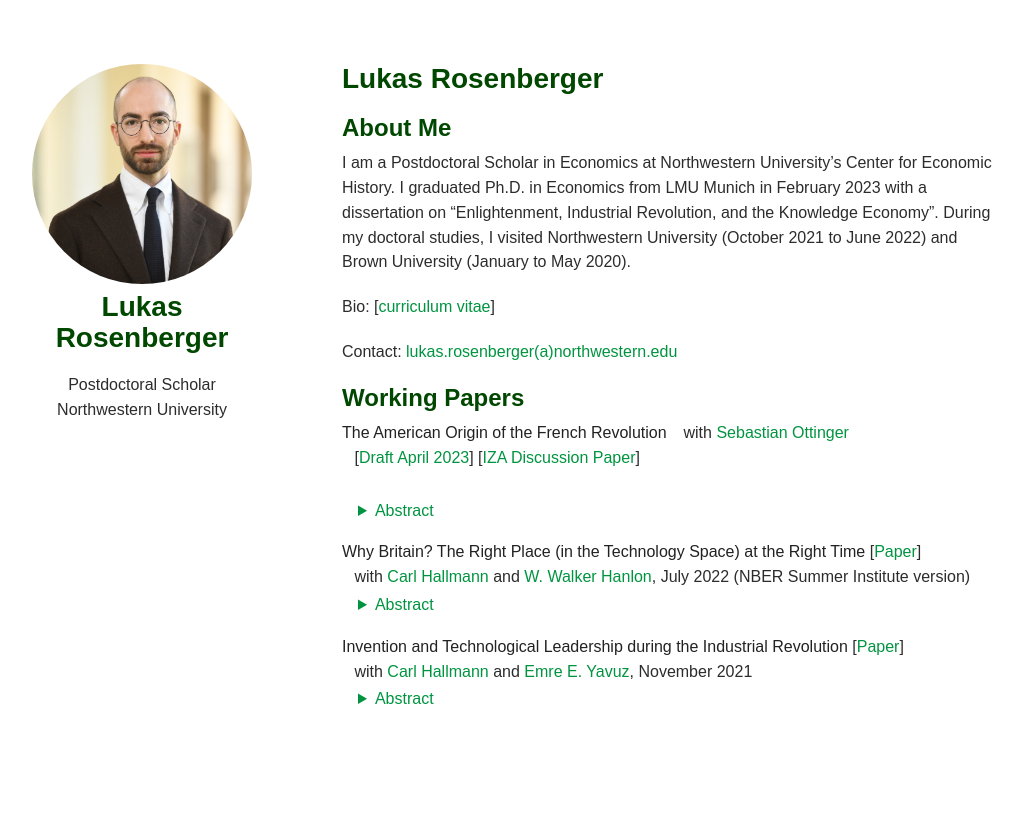
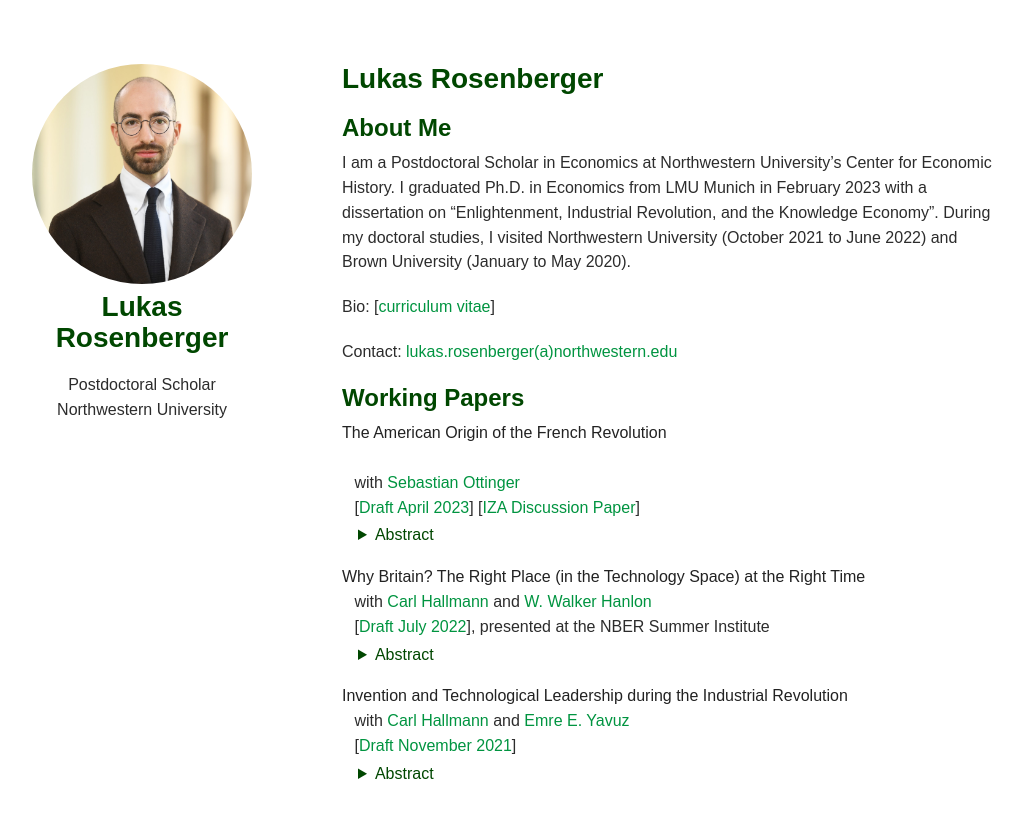
Before and after one commit to lukasrosenberger/lukasrosenberger.github.io, a Jekyll site: the page built from index.md, in a window 1280 px wide. Shown: the top 818 px of the page, without its empty margins (128-1151 px from the left). Built offline with Jekyll 4.4.1, drawn with Linux system fonts in a browser that asks for light colours; nearby versions of some CDN libraries; some web fonts are replaced; a style sheet for code colours, icons or effects is not loaded.

Commit message:
summary color, outline

```diff
--- a/_sass/minimal-light.scss
+++ b/_sass/minimal-light.scss
@@ -449,9 +449,9 @@ footer {
   font-family: monospace;
 }
 
-details summary {
+details > summary {
   cursor: pointer;
-  color: #009440;
+  color: #004700;
   margin-left: 1em;
   margin-top: -2ex;
   margin-bottom: 2ex;
--- a/index.md
+++ b/index.md
@@ -35,33 +35,37 @@ In my dissertation, I tackle the question "Why isn't the whole world developed?"
 
 ## Working Papers
 
-**The American Origin of the French Revolution**  &ensp; with [Sebastian Ottinger](https://sites.google.com/view/sebastian-ottinger)
+**The American Origin of the French Revolution**
+  <br>
+  &ensp; with [Sebastian Ottinger](https://sites.google.com/view/sebastian-ottinger)
   <br>
   &ensp; [[Draft April 2023](https://lukasrosenberger.github.io/download/American_Origins_of_the_French_Revolution.pdf)] [[IZA Discussion Paper](https://docs.iza.org/dp15974.pdf)]
-  <br>
   <details>
   <summary>Abstract</summary>
   France sent five thousand men to fight alongside George Washington's army in the American Revolutionary War. We show that the French combatants' exposure to the United States of America increased support for the French Revolution a decade later. French regions (départements) from which more American combatants originated had more revolts against feudal institutions, revolutionary societies, volunteers for the revolutionary army, and emigrants from the Old Regime's elite. To establish causality, we exploit two historical coincidences: i) originally, a French army of seven and a half thousand was ready to board ships, but one-third did not sail to America because of logistical problems; ii) among the regiments who fought in America against the British, some regiments were stationed for one year in New England before the main battle, and in Virginia afterwards, while others were stationed in the Caribbean colonies. We find that only the combatants who were exposed to the United States affected the French Revolution after their return.
+  <br>
+  &nbsp;
   </details>
 
 
-**Why Britain? The Right Place (in the Technology Space) at the Right Time** [[Paper](https://lukasrosenberger.github.io/academic/download/HHR_22_07_Why_Britain.pdf)]
-  <br>
-  &ensp;   with [Carl Hallmann](https://cclemh.github.io/) and [W. Walker Hanlon](http://walkerhanlon.com/), July 2022 (NBER Summer Institute version)
-  <br>
-
+**Why Britain? The Right Place (in the Technology Space) at the Right Time**
+  <br>  &ensp;  with [Carl Hallmann](https://cclemh.github.io/) and [W. Walker Hanlon](http://walkerhanlon.com/)
+  <br>  &ensp; [[Draft July 2022](https://lukasrosenberger.github.io/download/HHR_22_07_Why_Britain.pdf)], presented at the NBER Summer Institute
   <details>
   <summary>Abstract</summary>
   Why did Britain attain economic leadership during the Industrial Revolution? We argue
   that Britain possessed an important but underappreciated innovation advantage: British inventors worked in technologies that were more central within the innovation network. We offer a new approach for measuring the innovation network using patent data from Britain and France in the 18th and early 19th century. We show that the network influenced innovation outcomes and then demonstrate that British inventors worked in more central technologies within the innovation network than inventors from France. Then, drawing on recently-developed theoretical tools, we quantify the implications for technology growth rates in Britain compared to France. Our results indicate that the shape of the innovation network, and the location of British inventors within it, can help explain the more rapid technological growth in Britain during the Industrial Revolution.
+  <br>
+  &nbsp;
   </details>
 
-**Invention and Technological Leadership during the Industrial Revolution** [[Paper](https://lukasrosenberger.github.io/academic/download/HRY_21_11_Invention_and_Leadership.pdf)]
-  <br>
-  &ensp;   with [Carl Hallmann](https://cclemh.github.io/) and [Emre E. Yavuz](https://sites.northwestern.edu/eeyz/), November 2021
+**Invention and Technological Leadership during the Industrial Revolution**
+ <br>
+  &ensp;  with [Carl Hallmann](https://cclemh.github.io/) and [Emre E. Yavuz](https://sites.northwestern.edu/eeyz/)
+ <br>
+  &ensp; [[Draft November 2021](https://lukasrosenberger.github.io/download/HRY_21_11_Invention_and_Leadership.pdf)]
   <details>
   <summary>Abstract</summary>
-
 This paper provides the first empirical cross-country evidence on inventive activity during the Industrial Revolution.
 Idiosyncrasies in the French historic patent law allow us to compare invention rates in Britain and France across sectors based on French patent data from 1791 to 1855.
 Our key result is a robust, positive association of invention rates in Britain and France at the sectoral level. Furthermore, we provide the first quantitative evidence on technological leadership in invention at the sectoral level.
```
